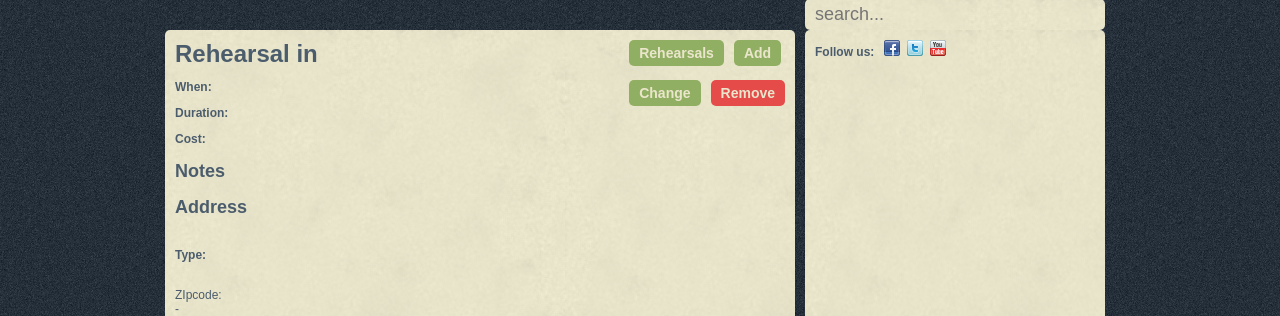
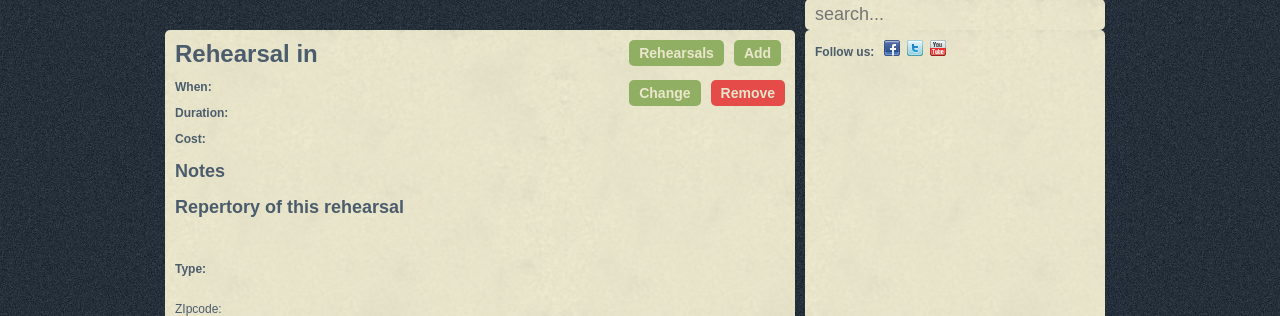
Before and after one commit to rogerhil/heybaldock, a Django app: template templates/music/rehearsal.html in a window 1280 px wide. Shown: the part 269-585 px from the top of the page. Run offline with Django 3.2, Linux system fonts and the light colour scheme; the template is opened without the code that fills it, so the values that code supplies are empty; parts of the project's set-up code (start-up, migrations or seed data) failed here and were passed over; some libraries are stand-ins or nearby versions.

Commit message:
Rehearsal repertory support.

```diff
--- a/music/models.py
+++ b/music/models.py
@@ -596,7 +596,8 @@ class RepertoryItem(models.Model):
 
 class EventRepertory(RepertoryBase):
     event = models.ForeignKey(Event, null=True, blank=True)
-    rehearsal = models.ForeignKey(Rehearsal, null=True, blank=True)
+    rehearsal = models.ForeignKey(Rehearsal, null=True, blank=True,
+                                  related_name='repertories')
     user_lock = models.ForeignKey(User, null=True, blank=True,
                                   related_name="event_repertories")
     band = models.ForeignKey(Band, related_name="event_repertories", null=True)
--- a/templates/music/rehearsal.html
+++ b/templates/music/rehearsal.html
@@ -36,7 +36,18 @@
         <h2>{% trans "Notes" %}</h2>
         {% autoescape off %}{{ rehearsal.notes }}{% endautoescape %}
 
-        <h2>{% trans "Address" %}</h2>
+        <h2>{% trans "Repertory of this rehearsal" %}</h2>
+
+        {% for repertory in rehearsal.repertories.all %}
+            <p>
+                <a href="{% url repertory_details repertory.id %}">
+                    {{ repertory }}
+                </a>
+            </p>
+        {% endfor %}
+        <div class="clear"></div>
+        <br />
+
         {% with rehearsal.studio as location %}
             {% include "event/location.html" %}
         {% endwith %}
```
